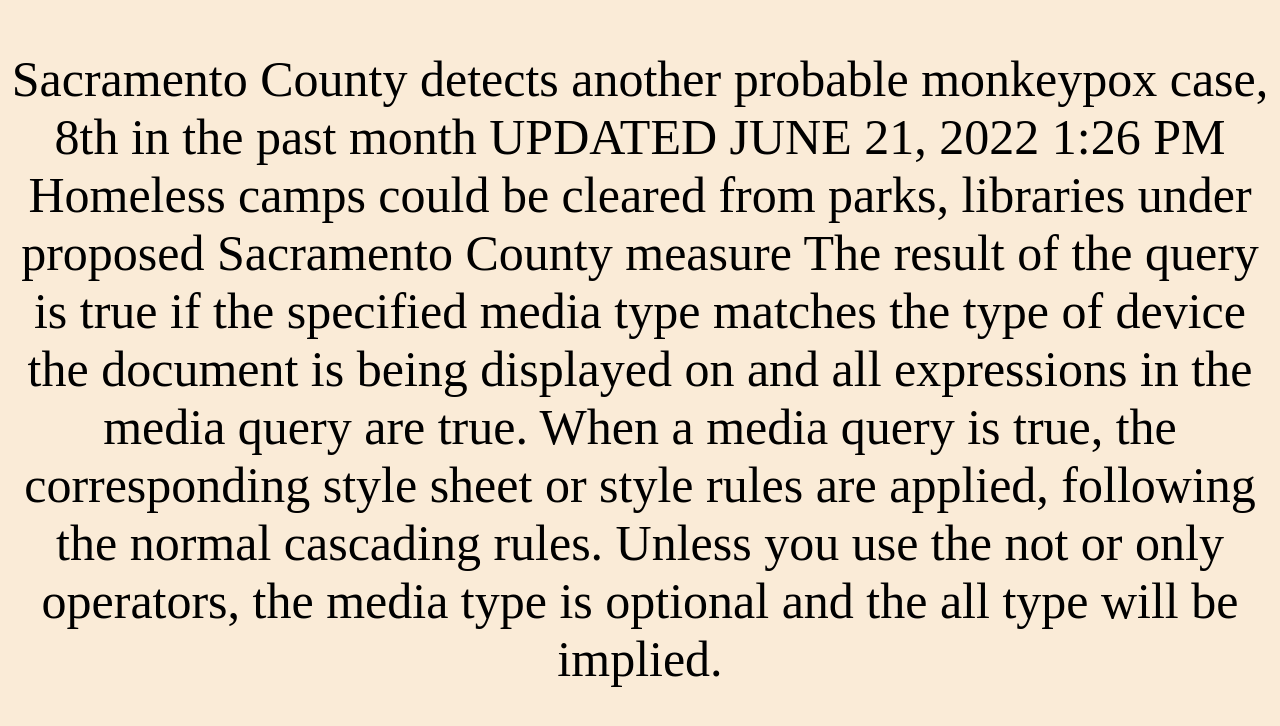
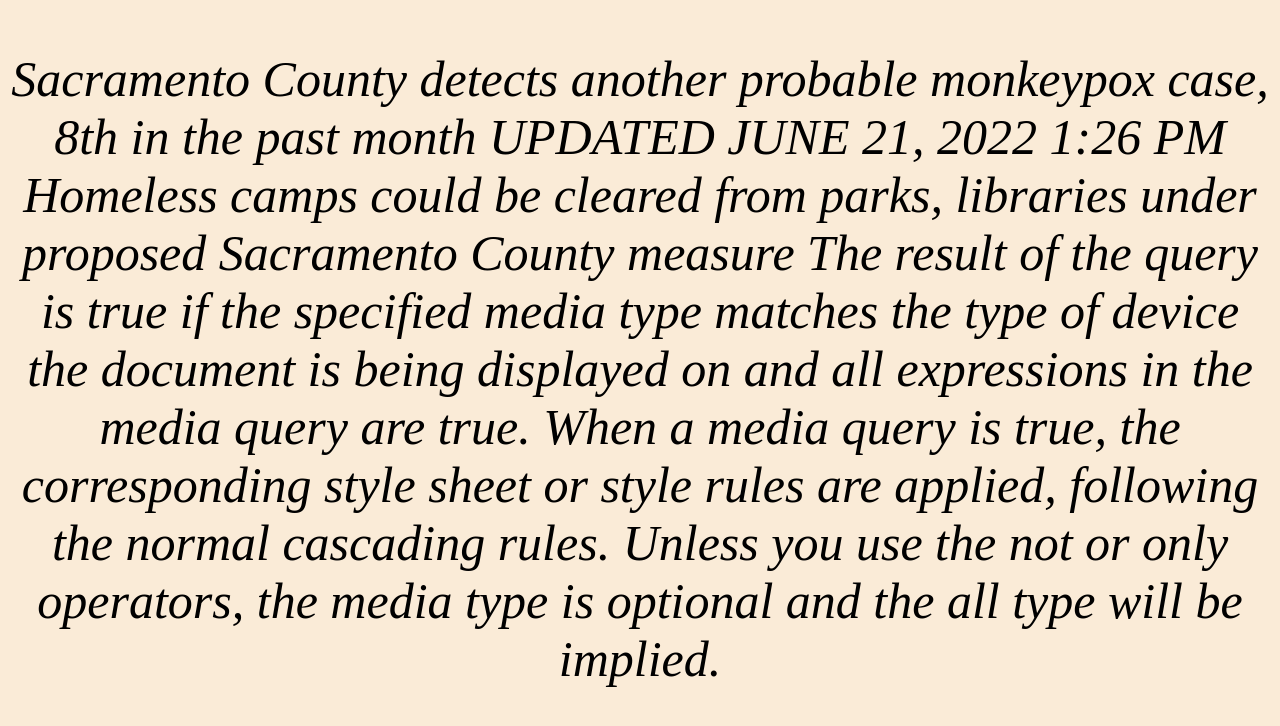
Before and after one commit to Priyasheel/Media-Query, a plain HTML site: page index.html in a window 1280 px wide. Drawn offline with Linux system fonts and the light colour scheme.

Commit message:
Update index.html

```diff
--- a/index.html
+++ b/index.html
@@ -10,6 +10,6 @@
 </head>
 <body>
     <p>
-        Sacramento County detects another probable monkeypox case, 8th in the past month UPDATED JUNE 21, 2022 1:26 PM Homeless camps could be cleared from parks, libraries under proposed Sacramento County measure The result of the query is true if the specified media type matches the type of device the document is being displayed on and all expressions in the media query are true. When a media query is true, the corresponding style sheet or style rules are applied, following the normal cascading rules. Unless you use the not or only operators, the media type is optional and the all type will be implied.</p>
+        <i>Sacramento County detects another probable monkeypox case, 8th in the past month UPDATED JUNE 21, 2022 1:26 PM Homeless camps could be cleared from parks, libraries under proposed Sacramento County measure The result of the query is true if the specified media type matches the type of device the document is being displayed on and all expressions in the media query are true. When a media query is true, the corresponding style sheet or style rules are applied, following the normal cascading rules. Unless you use the not or only operators, the media type is optional and the all type will be implied.</i></p>
 </body>
 </html>
```
